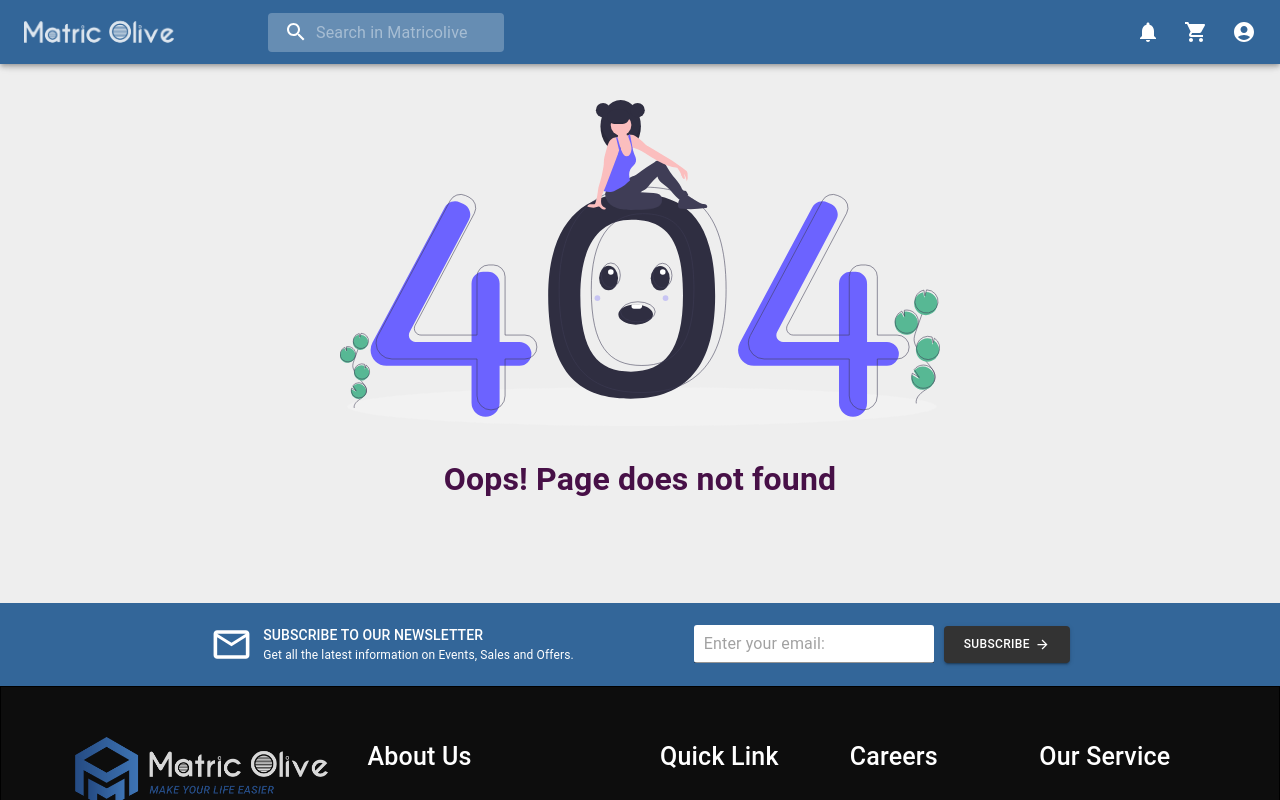
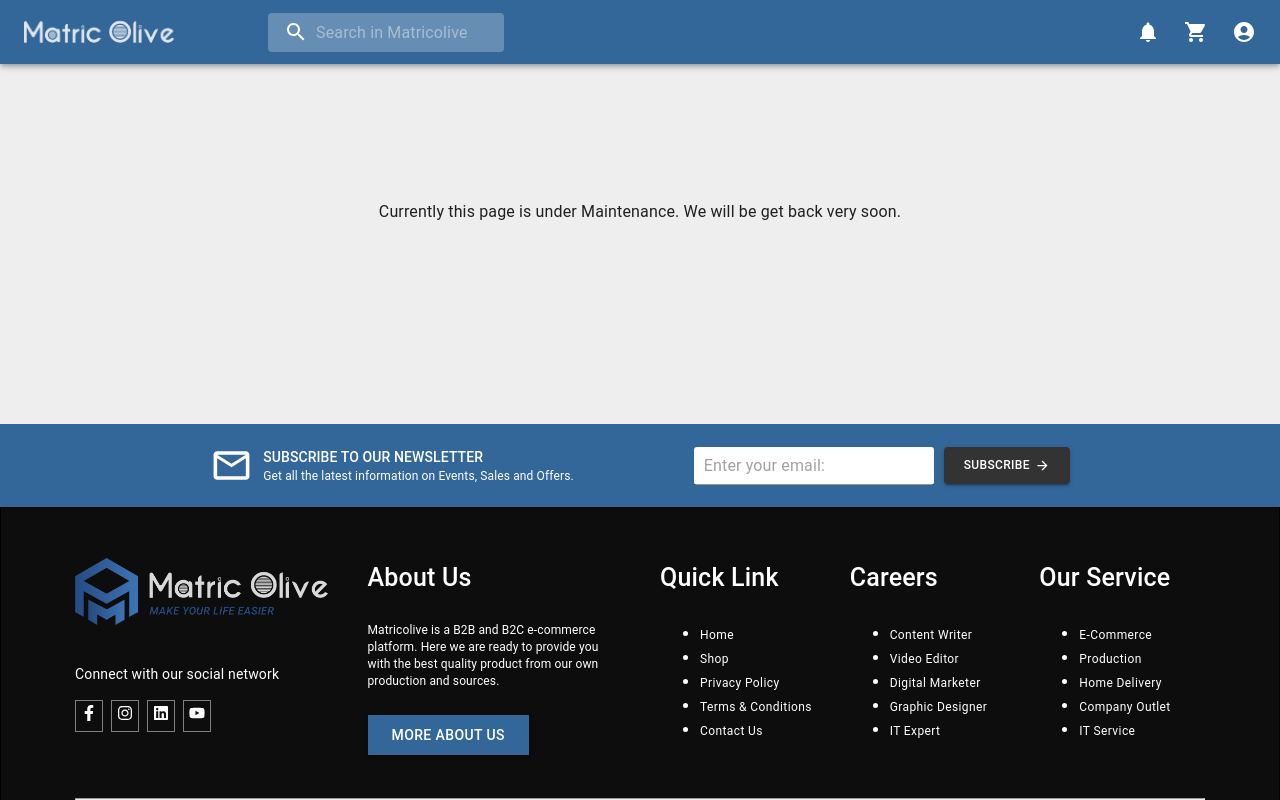
Before and after one commit to Rakibul-Hasan-max/Matricolive, a React (Create React App) app: page /cart in a window 1280 px wide. Shown: the top 800 px of the page. Built offline with nearby package versions, Linux system fonts and the light colour scheme; no server answers; sample sign-in values are in the browser's storage.

Commit message:
cart make

```diff
--- /dev/null
+++ b/src/Pages/Cart/Cart.js
@@ -0,0 +1,13 @@
+import { Box, Typography } from '@mui/material';
+
+const Cart = () => {
+    return (
+        <div>
+            <Box sx={{my: "200px"}}>
+            <Typography>Currently this page is under Maintenance. We will be get back very soon.</Typography>
+        </Box>
+        </div>
+    );
+};
+
+export default Cart;
--- a/src/Pages/Components/Shared/BottomNav/BottomNavbar.js
+++ b/src/Pages/Components/Shared/BottomNav/BottomNavbar.js
@@ -31,8 +31,8 @@ export default function BottomNavbar() {
         >
           <BottomNavigationAction href='/home' label="Home" icon={<HomeIcon />} />
           <BottomNavigationAction href='/category' label="Category" icon={<WindowIcon />} />
-          <BottomNavigationAction href='/login' label="Cart" icon={<ShoppingCartIcon />} />
-          <BottomNavigationAction href='/login' label="Account" icon={<PersonIcon />} />
+          <BottomNavigationAction href='/cart' label="Cart" icon={<ShoppingCartIcon />} />
+          <BottomNavigationAction href='/profile' label="Account" icon={<PersonIcon />} />
         </BottomNavigation>
       </Paper>
     </Box>
--- a/src/Pages/Components/Shared/Navigation/Navigation.js
+++ b/src/Pages/Components/Shared/Navigation/Navigation.js
@@ -152,6 +152,7 @@ export default function Navigation() {
         </IconButton>
         <p>Notifications</p>
       </MenuItem>
+      <Link href="/cart" style={{ textDecoration: "none", color: "black" }}>
         <MenuItem>
           <IconButton size="large" aria-label="show 0 new cart" color="inherit">
             <Badge badgeContent={0} color="error">
@@ -160,6 +161,7 @@ export default function Navigation() {
           </IconButton>
           <p>Cart</p>
         </MenuItem>
+      </Link>
       <MenuItem onClick={handleProfileMenuOpen}>
         <IconButton
           size="large"
@@ -230,6 +232,7 @@ export default function Navigation() {
                 <NotificationsIcon />
               </Badge>
             </IconButton>
+            <Link href="/cart" style={{ textDecoration: "none", color: "white" }}>
               <IconButton
                 size="large"
                 aria-label="show 0 new cart"
@@ -239,6 +242,7 @@ export default function Navigation() {
                   <ShoppingCartIcon />
                 </Badge>
               </IconButton>
+            </Link>
             <IconButton
               size="large"
               edge="end"
--- a/src/Routes/Routes.js
+++ b/src/Routes/Routes.js
@@ -2,6 +2,7 @@ import { createBrowserRouter } from "react-router-dom";
 import Main from "../Layout/Main";
 import About from "../Pages/About/About";
 import BecomeAffiliate from "../Pages/BecomeAffiliate/BecomeAffiliate";
+import Cart from "../Pages/Cart/Cart";
 import Category from "../Pages/Category/Category";
 import ContactUs from "../Pages/ContactUs/ContactUs";
 import CustomerService from "../Pages/CustomerService/CustomerService";
@@ -100,6 +101,10 @@ const router = createBrowserRouter([
         element: <PrivateRoute><Profile></Profile></PrivateRoute>
       },
       {
+        path: '/cart',
+        element: <PrivateRoute><Cart></Cart></PrivateRoute>
+      },
+      {
         path: '/login',
         element: <Login></Login>
       },
```
Lines whose indentation alone changed are shown as unchanged.
